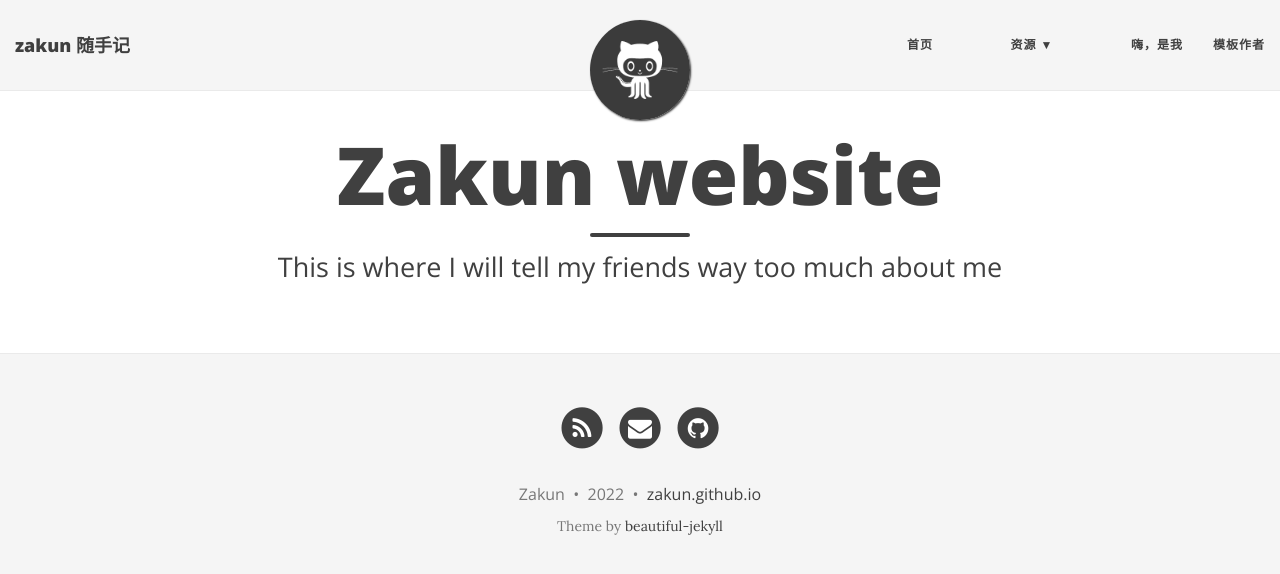
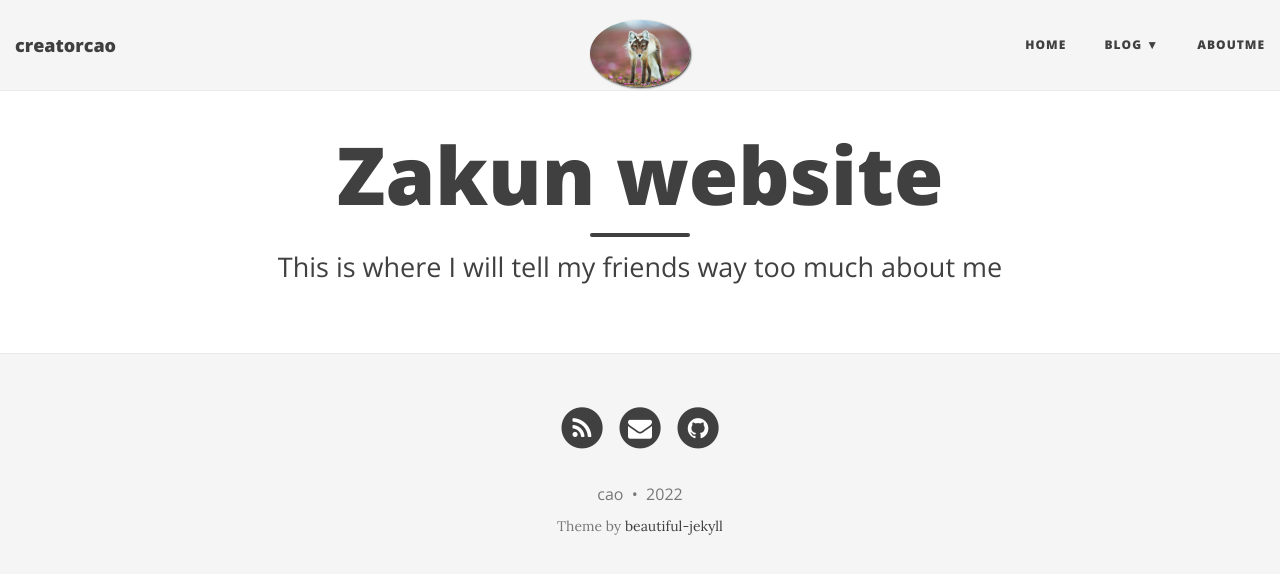
Before and after one commit to creatorcao/creatorcao.github.io, a Jekyll site: the page built from index.html, in a window 1280 px wide. Shown: the top 574 px of the page. Built offline with Jekyll 4.4.1, drawn with Linux system fonts in a browser that asks for light colours; nearby versions of some CDN libraries; the list of posts is cut into pages by our own code.

Commit message:
Update _config.yml

```diff
--- a/_config.yml
+++ b/_config.yml
@@ -3,7 +3,7 @@
 # baseurl is the website's URL without the hostname
 
 # If you are building a simple GitHub user page (https://username.github.io) then use these settings:
-url: "https://zakun.github.io"
+url: "https://creatorcao.github.io/"
 baseurl: ""
 
 # If you are building a GitHub project page then use these settings:
@@ -13,27 +13,24 @@ baseurl: ""
 # Of course don't forget to change the username and projectname to YOUR username and project
 
 # Name of website
-title: zakun 随手记
+title: creatorcao
 
 # Short description of your site
-description: Decide that you want it more than you are afraid of it.
+description: Hi there.
 
 # --- Navigation bar options --- #
 
 # List of links in the navigation bar
 navbar-links:
-  首页: ""
-  资源:
-    - 学习markdown语法: "https://github.com/zakun/Markdown"
-    - Beautiful Jekyll: "http://deanattali.com/beautiful-jekyll/"
-    - Jekyll 文档: "https://jekyllrb.com/docs/"
-    - GitHub静态页面: "https://pages.github.com/"
-  嗨，是我: "aboutme"
-  模板作者: "https://deanattali.com"
+  Home: ""
+  Blog:
+    - Life: "https://github.com/zakun/Markdown"
+    - Machine Learning: "https://jekyllrb.com/docs/"
+  Aboutme: "aboutme"
 
 # Image to show in the navigation bar - image must be a square (width = height)
 # Remove this parameter if you don't want an image in the navbar
-avatar: "/img/avatar-icon.png"
+avatar: "/images/fox.jpeg"
 
 # If you want to have an image logo in the top-left corner instead of the title text,
 # then specify the following parameter
@@ -65,7 +62,7 @@ footer-link-col: "#404040"
 # Change all these values or delete the ones you don't want.
 # Important: you must keep the "name" parameter, everything else you can remove
 author:
-  name: Zakun
+  name: cao
 
 # Select your active Social Network Links.
 # Uncomment the links you want to show in the footer and add your information to each link.
@@ -73,34 +70,25 @@ author:
 # If you want to add a new link that isn't here, you'll need to also edit the file _data/SocialNetworks.yml
 social-network-links:
   rss: true
-  email: "qzk80@qq.com"
-# facebook: daattali
-  github: zakun
-#  twitter: daattali
-#  reddit: yourname
-#  google-plus: +DeanAttali
-#  linkedin: daattali
-#  xing: yourname
-#  stackoverflow: "3943160/daattali"
-#  snapchat: deanat78
-#  instagram: deanat78
-#  youtube: user/deanat78
-#  spotify: yourname
-#  telephone: +14159998888
-#  steam: deanat78
-#  twitch: yourname
-#  yelp: yourname
+  email: "cao_ping@foxmail.com"
+# facebook:
+  github: creatorcao
+#  twitter:
+#  stackoverflow: ""
+#  instagram:
+#  youtube:
+
 
 # Select which share links to show in posts
 share-links-active:
-  twitter: true
-  facebook: true
+  twitter: false
+  facebook: false
   google: false
-  linkedin: true
+  linkedin: false
 
 # How to display the link to the website in the footer
 # Remove this if you don't want a link in the footer
-url-pretty: "zakun.github.io"  # eg. "deanattali.com/beautiful-jekyll"
+# url-pretty: "creatorcao.github.io"
 
 # --- Web Statistics Section --- #
 
@@ -190,8 +178,6 @@ link-tags: true
 
 # Exclude these files from production site
 exclude:
-  - CHANGELOG.md
-  - CNAME
   - Dockerfile
   - Gemfile
   - Gemfile.lock
@@ -254,8 +240,4 @@ prose:
 plugins:
   - jekyll-paginate
   - jekyll-sitemap
-
-# Beautiful Jekyll / Dean Attali
-# 2fc73a3a967e97599c9763d05e564189
-
 theme: jekyll-theme-cayman
```
